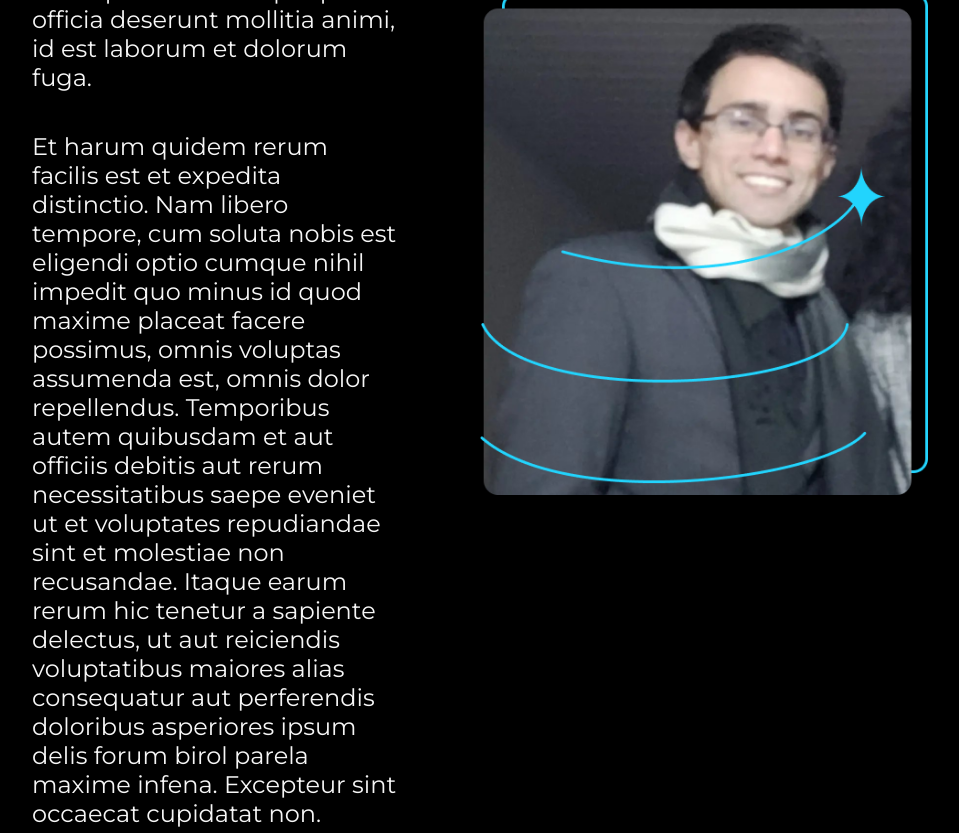
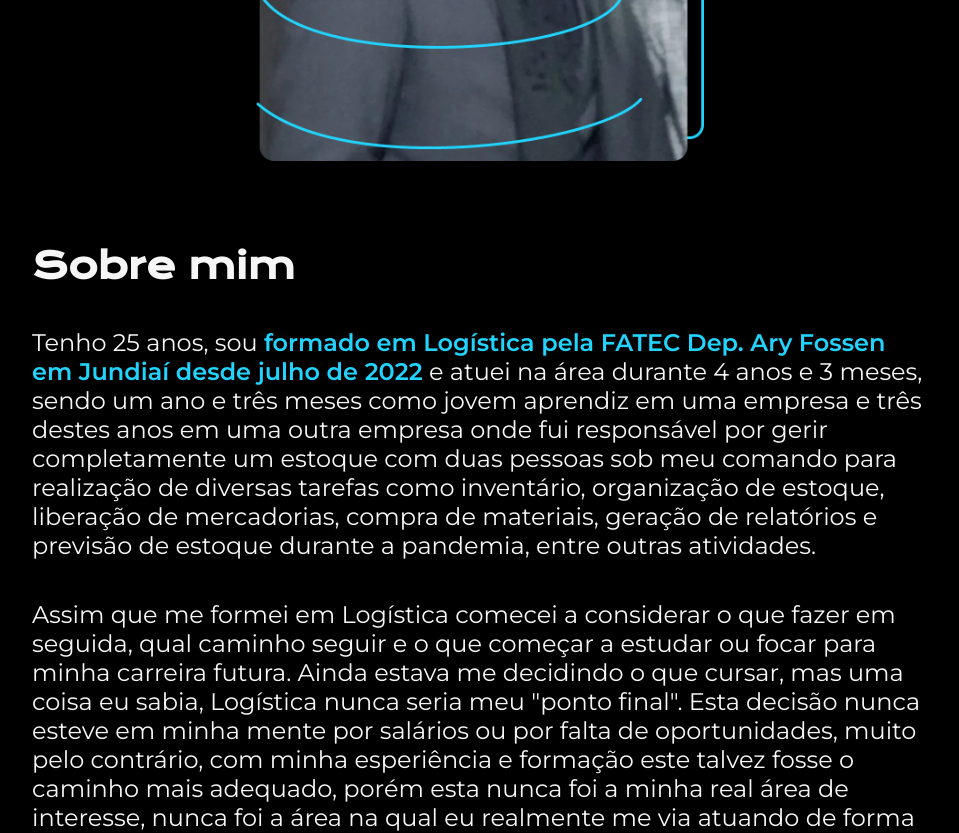
Before and after one commit to BrunoMCampos/Portfolio, a plain HTML site: page about.html in a window 1280 px wide. Shown: the part 460-1293 px from the top of the page, without its empty margins (160-1119 px from the left). Drawn offline with nearby package versions, Linux system fonts and the light colour scheme.

Commit message:
Criação da página sobre mim e currículo

```diff
--- a/about.html
+++ b/about.html
@@ -6,6 +6,7 @@
         <meta name="viewport" content="width=device-width, initial-scale=1.0" />
         <title>Sobre mim</title>
         <link rel="stylesheet" href="./styles/style.css" />
+        <link rel="stylesheet" href="./styles/about.css" />
     </head>
     <body>
         <header class="cabecalho">
@@ -19,24 +20,51 @@
             <section class="apresentacao__conteudo">
                 <h1 class="apresentacao__conteudo__titulo">Sobre mim</h1>
                 <p class="apresentacao__conteudo__texto">
-                    At vero eos et accusamus et iusto odio dignissimos ducimus qui blanditiis
-                    praesentium voluptatum deleniti atque corrupti quos dolores et quas molestias
-                    excepturi sint occaecati cupiditate non provident, similique sunt in culpa qui
-                    officia deserunt mollitia animi, id est laborum et dolorum fuga.
+                    Tenho 25 anos, sou <strong class="titulo-destaque">formado em Logística pela FATEC Dep. Ary Fossen em Jundiaí
+                    desde julho de 2022</strong> e atuei na área durante 4 anos e 3 meses, sendo um ano e
+                    três meses como jovem aprendiz em uma empresa e três destes anos em uma outra
+                    empresa onde fui responsável por gerir completamente um estoque com duas pessoas
+                    sob meu comando para realização de diversas tarefas como inventário, organização
+                    de estoque, liberação de mercadorias, compra de materiais, geração de relatórios
+                    e previsão de estoque durante a pandemia, entre outras atividades.
                 </p>
                 <p class="apresentacao__conteudo__texto">
-                    Et harum quidem rerum facilis est et expedita distinctio. Nam libero tempore,
-                    cum soluta nobis est eligendi optio cumque nihil impedit quo minus id quod
-                    maxime placeat facere possimus, omnis voluptas assumenda est, omnis dolor
-                    repellendus. Temporibus autem quibusdam et aut officiis debitis aut rerum
-                    necessitatibus saepe eveniet ut et voluptates repudiandae sint et molestiae non
-                    recusandae. Itaque earum rerum hic tenetur a sapiente delectus, ut aut
-                    reiciendis voluptatibus maiores alias consequatur aut perferendis doloribus
-                    asperiores ipsum delis forum birol parela maxime infena. Excepteur sint occaecat
-                    cupidatat non.
+                    Assim que me formei em Logística comecei a considerar o que fazer em seguida,
+                    qual caminho seguir e o que começar a estudar ou focar para minha carreira
+                    futura. Ainda estava me decidindo o que cursar, mas uma coisa eu sabia,
+                    Logística nunca seria meu "ponto final". Esta decisão nunca esteve em minha
+                    mente por salários ou por falta de oportunidades, muito pelo contrário, com
+                    minha esperiência e formação este talvez fosse o caminho mais adequado, porém
+                    esta nunca foi a minha real área de interesse, nunca foi a área na qual eu
+                    realmente me via atuando de forma a me sentir bem e satisfeito
+                    profissionalmente. Neste ponto olhei para trás, para o curso de Engenharia Civil
+                    que havia iniciado anos atrás e tive que parar por questões financeiras, e
+                    percebi que mesmo aquele curso nunca havia sido meu real interesse. Nessa hora
+                    comecei a rever tudo o que aprendi desde o começo dos meus estudos e me lembrei
+                    de um curso de informática no qual aprendi a base da programação, por volta de
+                    2016. Sempre fui um amante da tecnologia, de jogos e demais coisas relacionadas
+                    ao mundo digital, então comecei a estudar com a Alura para realmente ter uma
+                    noção do quanto eu poderia me interessar em atuar na área e percebi<strong class="titulo-destaque"> o quanto
+                    essa área simplesmente é mágica aos meus olhos</strong> e o quanto ela flui para mim, não
+                    por ter conhecimento ou facilidade extrema, mas por ser uma área que, mesmo com
+                    a dificuldade extrema em alguns momentos, me desperta tanto interesse que
+                    consigo passar por cima da canseira e das frustrações e seguir aprendendo, como
+                    se o desafio me motivasse mais do que desanimasse.
+                </p>
+                <p class="apresentacao__conteudo__texto">
+                    Agora, já <strong class="titulo-destaque">cursando Engenharia de Software e me aprofundando em
+                    programação web junto da Alura</strong> estou desenvolvendo meu portfólio e buscando
+                    oportunidades de ingressar no mercado e realizar esta migração de carreira.
+                    Espero que goste do que estiver disposto nestes projetos, muito obrigado por ter
+                    lido até aqui e deixo meu currículo nos links acima, fico a disposição para
+                    contatos.
                 </p>
             </section>
-            <img class="apresentacao__imagem" src="./assets/foto_bruno.png" alt="Foto do Bruno, autor desta página" />
+            <img
+                class="apresentacao__imagem"
+                src="./assets/foto_bruno.png"
+                alt="Foto do Bruno, autor desta página"
+            />
         </main>
         <footer class="rodape">
             <p>Desenvolvido por Bruno M. Campos - Com apoio da Alura</p>
--- /dev/null
+++ b/styles/about.css
@@ -0,0 +1,20 @@
+@import url("https://fonts.googleapis.com/css2?family=Krona+One&family=Montserrat:wght@400;600&display=swap");
+
+:root {
+    --cor-primaria: #000000;
+    --cor-secundaria: #f6f6f6;
+    --cor-terciaria: #22d4fd;
+    --cor-hover: #272727;
+
+    --fonte-primaria: "Krona One", sans-serif;
+    --fonte-secundaria: "Montserrat", sans-serif;
+}
+
+.apresentacao {
+    flex-direction: column-reverse;
+    padding: 5% 15%;
+}
+
+.apresentacao__conteudo{
+    width: auto;
+}
--- /dev/null
+++ b/styles/curriculo.css
@@ -0,0 +1,26 @@
+@import url("https://fonts.googleapis.com/css2?family=Krona+One&family=Montserrat:wght@400;600&display=swap");
+
+:root {
+    --cor-primaria: #000000;
+    --cor-secundaria: #f6f6f6;
+    --cor-terciaria: #22d4fd;
+    --cor-hover: #272727;
+
+    --fonte-primaria: "Krona One", sans-serif;
+    --fonte-secundaria: "Montserrat", sans-serif;
+}
+
+.apresentacao__conteudo__secao__titulo{
+    font-size: 2rem;
+    font-family: var(--fonte-primaria);
+}
+
+.apresentacao__conteudo__secao__subtitulo{
+    font-size: 1.75rem;
+    font-family: var(--fonte-secundaria);
+}
+
+.apresentacao__conteudo__secao__texto{
+    font-size: 1.5em;
+    font-family: var(--fonte-secundaria);
+}
--- a/styles/reset.css
+++ /dev/null
@@ -1,129 +0,0 @@
-/* http://meyerweb.com/eric/tools/css/reset/
-   v2.0 | 20110126
-   License: none (public domain)
-*/
-
-html,
-body,
-div,
-span,
-applet,
-object,
-iframe,
-h1,
-h2,
-h3,
-h4,
-h5,
-h6,
-p,
-blockquote,
-pre,
-a,
-abbr,
-acronym,
-address,
-big,
-cite,
-code,
-del,
-dfn,
-em,
-img,
-ins,
-kbd,
-q,
-s,
-samp,
-small,
-strike,
-strong,
-sub,
-sup,
-tt,
-var,
-b,
-u,
-i,
-center,
-dl,
-dt,
-dd,
-ol,
-ul,
-li,
-fieldset,
-form,
-label,
-legend,
-table,
-caption,
-tbody,
-tfoot,
-thead,
-tr,
-th,
-td,
-article,
-aside,
-canvas,
-details,
-embed,
-figure,
-figcaption,
-footer,
-header,
-hgroup,
-menu,
-nav,
-output,
-ruby,
-section,
-summary,
-time,
-mark,
-audio,
-video {
-    margin: 0;
-    padding: 0;
-    border: 0;
-    font-size: 100%;
-    font: inherit;
-    vertical-align: baseline;
-}
-/* HTML5 display-role reset for older browsers */
-article,
-aside,
-details,
-figcaption,
-figure,
-footer,
-header,
-hgroup,
-menu,
-nav,
-section {
-    display: block;
-}
-body {
-    line-height: 1;
-}
-ol,
-ul {
-    list-style: none;
-}
-blockquote,
-q {
-    quotes: none;
-}
-blockquote:before,
-blockquote:after,
-q:before,
-q:after {
-    content: "";
-    content: none;
-}
-table {
-    border-collapse: collapse;
-    border-spacing: 0;
-}
```
Also changed, not shown: curriculo.html (+57 -1 lines).
